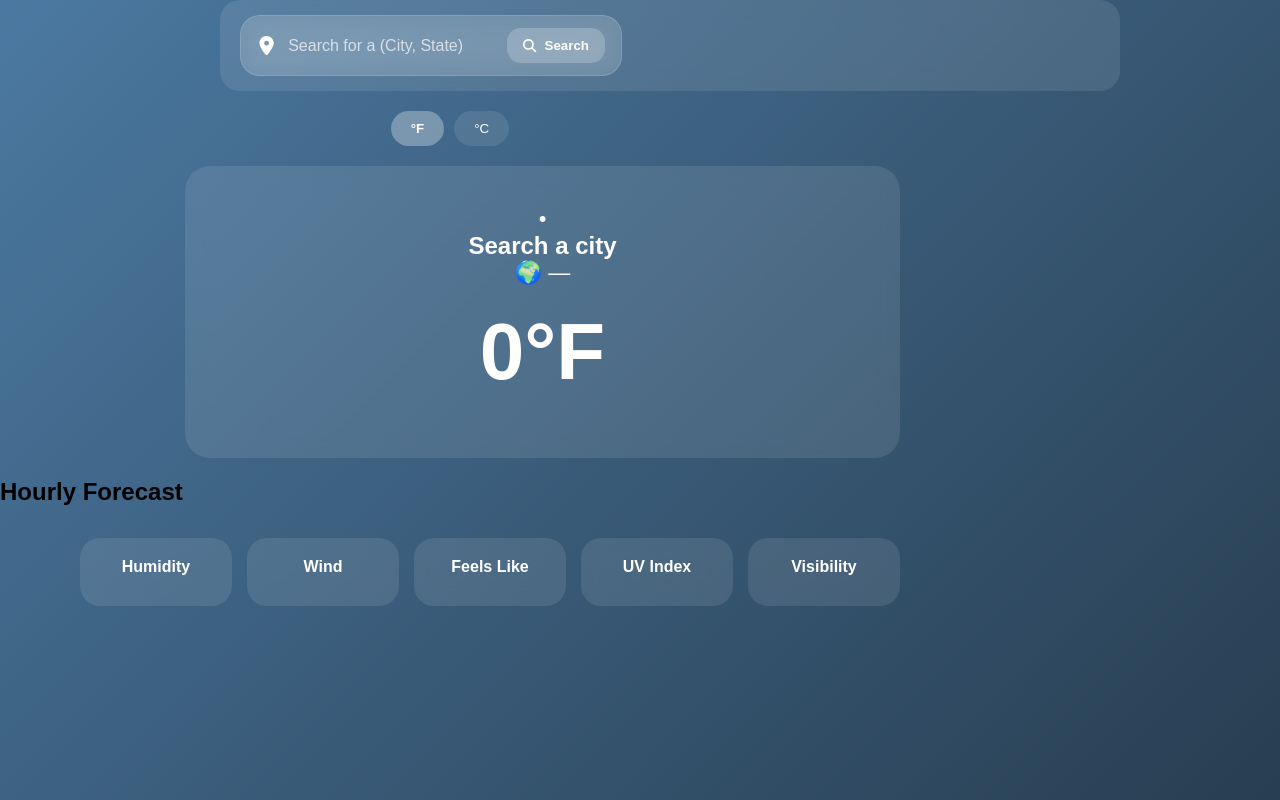
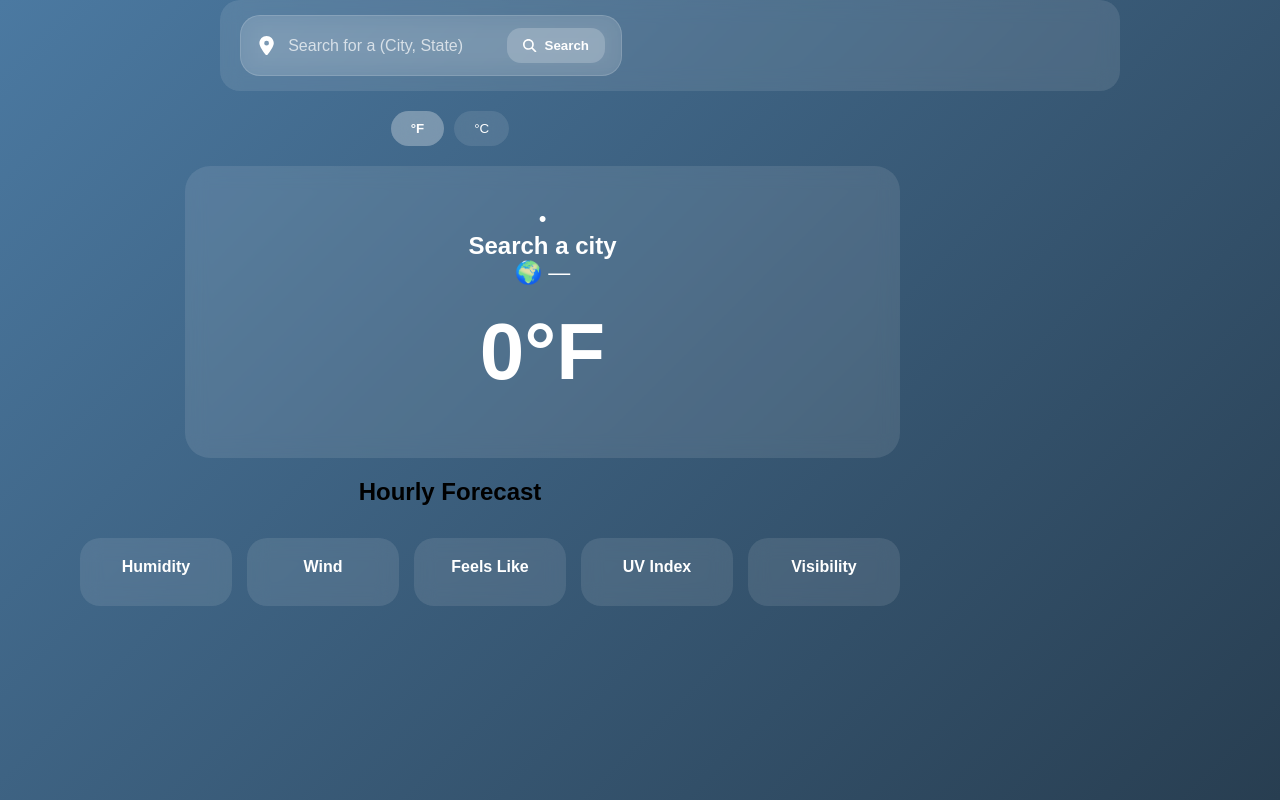
Before and after one commit to Agent610/weather-dashboard, a React (Vite) app in the folder Weather-Dashboard/: page / in a window 1280 px wide. Built offline with nearby package versions, Linux system fonts and the light colour scheme.

Commit message:
Corrected Hourly Forecast

```diff
--- a/Weather-Dashboard/src/components/HourlyForecast/HourlyForecast.css
+++ b/Weather-Dashboard/src/components/HourlyForecast/HourlyForecast.css
@@ -1,3 +1,7 @@
+.hourly-forecast {
+  text-align: center;
+}
+
 .hourly-scroll {
   display: flex;
   overflow-x: auto;
```
